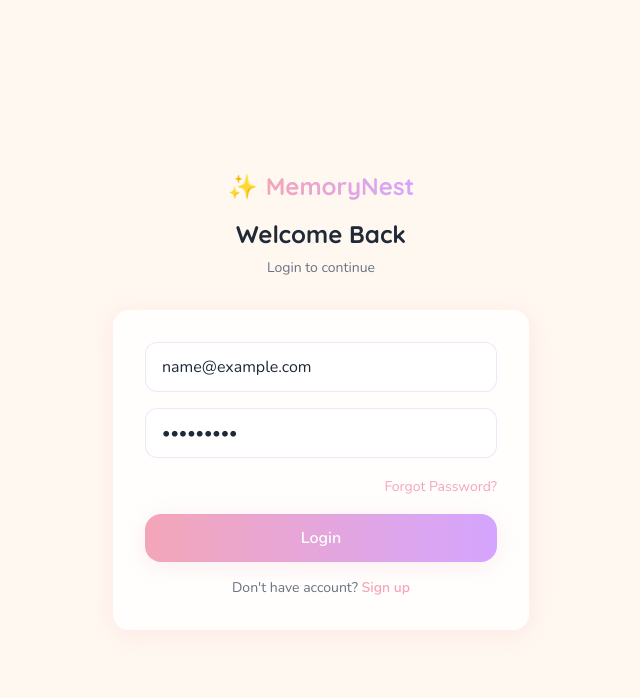
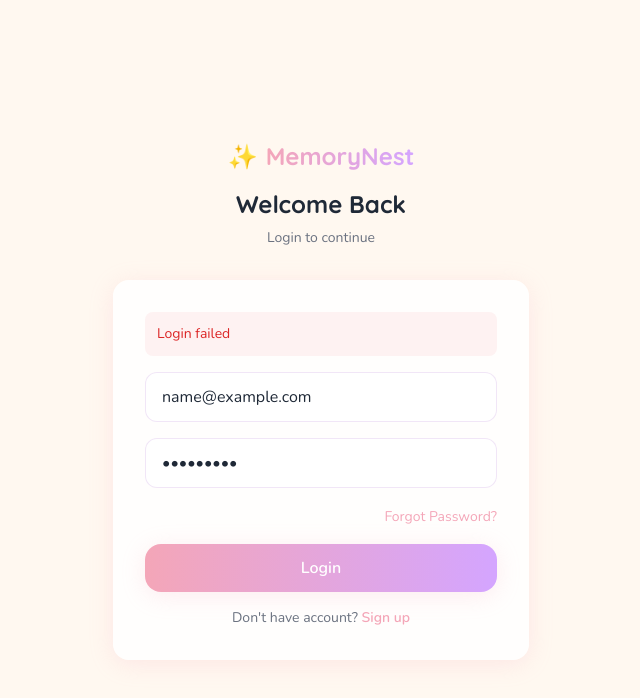
Before and after one commit to saniya026/memory-nest, a React (Vite) app in the folder frontend/: page /login in a window 1280 px wide. Both pictures are taken after typing "name@example.com", "Sample123" into the empty fields and a click on the button "Login". Shown: the top 698 px of the page, without its empty margins (319-959 px from the left). Built offline with nearby package versions, Linux system fonts and the light colour scheme; no server answers.

Commit message:
fix: add error handling and navigation after successful login in Login component

```diff
--- a/frontend/src/pages/auth/Login.jsx
+++ b/frontend/src/pages/auth/Login.jsx
@@ -1,20 +1,25 @@
 import { useState } from 'react'
-import { Link } from 'react-router-dom'
+import { Link, useNavigate } from 'react-router-dom' // ✅ useNavigate add kiya
 import { useAuth } from '../../context/AuthContext'
 import Logo from '../../components/layout/Logo'
 
 export default function Login() {
   const [form, setForm] = useState({ email: '', password: '' })
   const [loading, setLoading] = useState(false)
+  const [error, setError] = useState('') // ✅ Error show karne ke liye
   const { login } = useAuth()
+  const navigate = useNavigate() // ✅ Ye line add ki
 
   const handleSubmit = async (e) => {
     e.preventDefault()
     setLoading(true)
+    setError('') // Error reset kar do
     try {
       await login(form.email, form.password)
+      navigate('/') // ✅ Login success ke baad home page pe redirect
+      // navigate('/dashboard') bhi kar sakta hai agar dashboard hai
     } catch (err) {
-      // Error handled in login function
+      setError(err.message) // ✅ Error set kar diya
     } finally {
       setLoading(false)
     }
@@ -29,6 +34,13 @@ export default function Login() {
       </div>
 
       <form onSubmit={handleSubmit} className="space-y-4 rounded-2xl bg-white/90 p-8 shadow-card">
+        {/* ✅ Error message show karne ke liye */}
+        {error && (
+          <div className="rounded-lg bg-red-50 p-3 text-sm text-red-600">
+            {error}
+          </div>
+        )}
+
         <input
           type="email"
           className="input-field"
```
